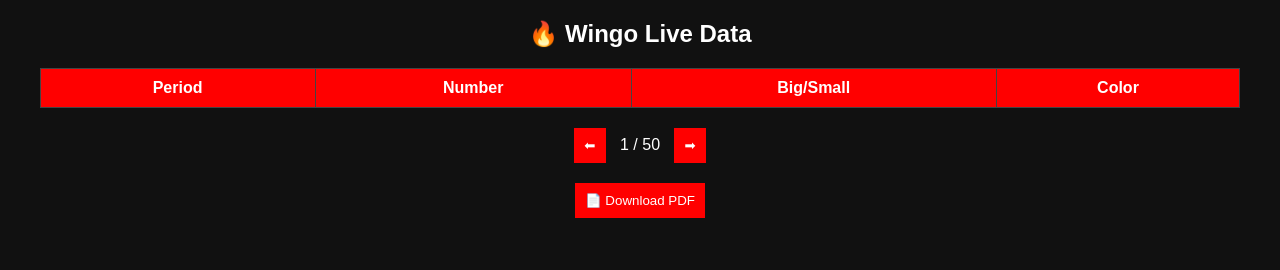
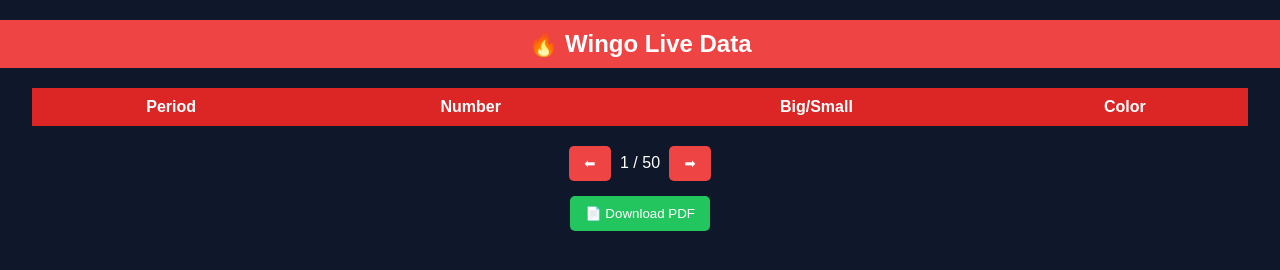
Before and after one commit to Okuz123/Wingo-site, a plain HTML site: page index.html in a window 1280 px wide. Drawn offline with Linux system fonts and the light colour scheme; no server answers.

Commit message:
Refactor styles for body, table, and buttons
Updated background colors and button styles in CSS.

```diff
--- a/style.css
+++ b/style.css
@@ -1,35 +1,52 @@
 body {
     font-family: Arial;
-    background: #111;
+    background: #0f172a;
     color: white;
     text-align: center;
+    margin: 0;
+}
+
+h2 {
+    background: #ef4444;
+    padding: 10px;
 }
 
 table {
     width: 95%;
     margin: auto;
     border-collapse: collapse;
-    background: #222;
-}
-
-th, td {
-    padding: 10px;
-    border: 1px solid #444;
+    background: #1e293b;
 }
 
 th {
-    background: red;
+    background: #dc2626;
+    padding: 10px;
+}
+
+td {
+    padding: 10px;
+    border-bottom: 1px solid #334155;
+}
+
+.green { color: #22c55e; font-weight: bold; }
+.red { color: #ef4444; font-weight: bold; }
+.violet { color: #a855f7; font-weight: bold; }
+
+.pagination {
+    margin-top: 15px;
 }
 
 button {
-    padding: 10px;
-    margin: 10px;
-    background: red;
+    padding: 10px 15px;
+    margin: 5px;
+    border: none;
+    background: #ef4444;
     color: white;
-    border: none;
     cursor: pointer;
+    border-radius: 5px;
 }
 
-.pagination {
+.pdfBtn {
     margin-top: 10px;
+    background: #22c55e;
 }
```
